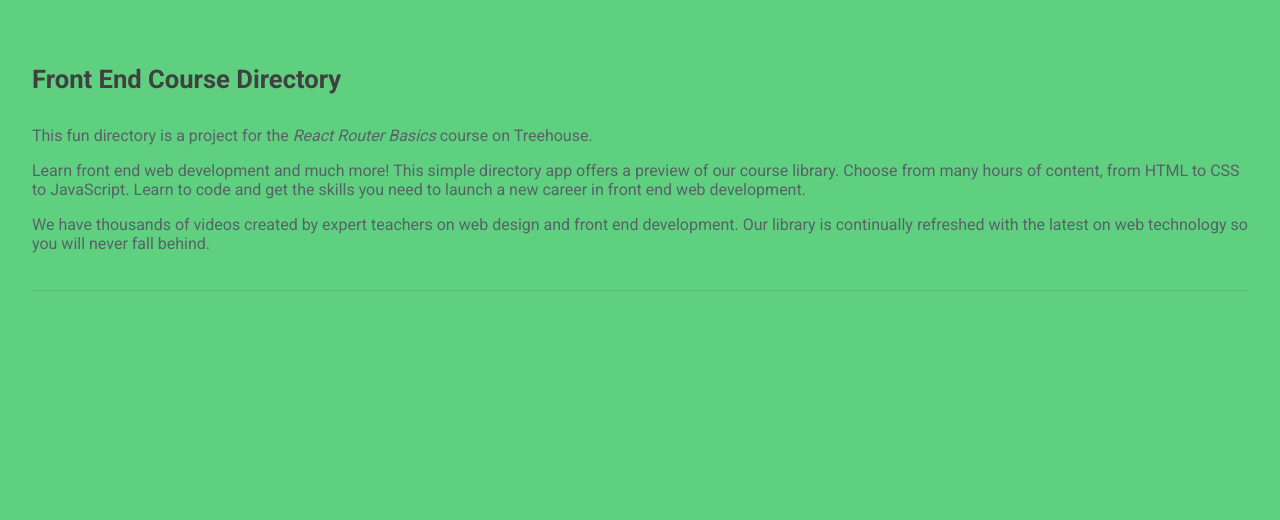
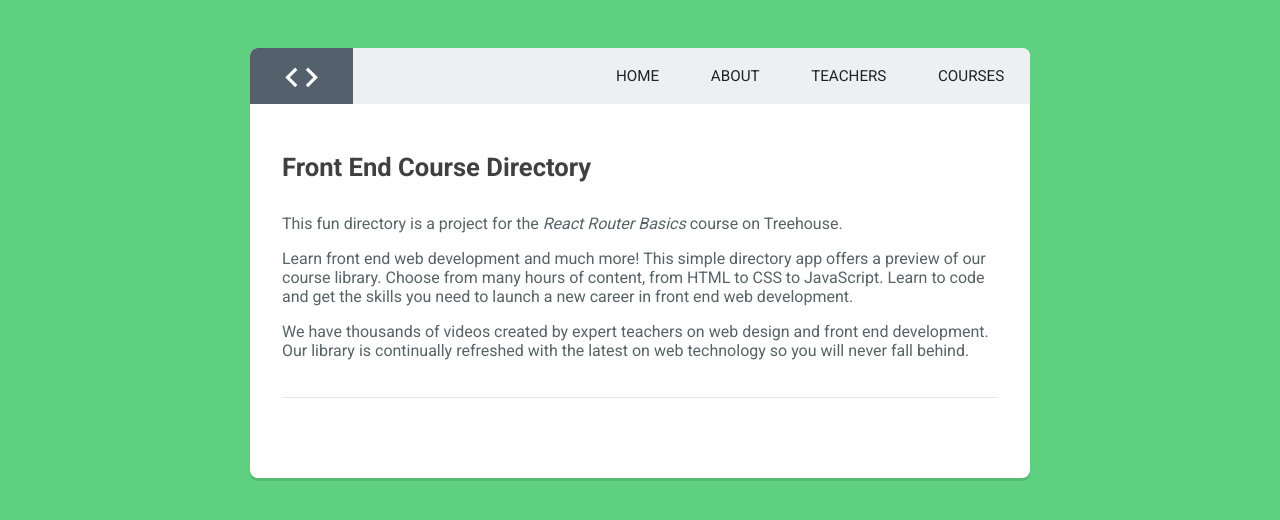
Before and after one commit to willowcheng/react-router-basics, a React app: page / in a window 1280 px wide. Shown: the top 520 px of the page. Built offline with nearby package versions, Linux system fonts and the light colour scheme.

Commit message:
Nested routes

```diff
--- a/src/components/App.js
+++ b/src/components/App.js
@@ -13,6 +13,7 @@ class App extends Component {
             <li><a href="/courses">Courses</a></li>
           </ul>
         </header>
+        { this.props.children }
       </div>
     );
   }
--- a/src/index.js
+++ b/src/index.js
@@ -16,10 +16,12 @@ import Teachers from './components/Teachers';
 // Render
 render((
     <Router history={hashHistory}>
-        <Route path="/" component={Home} />
-        <Route path="about" component={About} />
-        <Route path="teachers" component={Teachers} />
-        <Route path="courses" component={Courses}/>
+        <Route component={App}>
+            <Route path="/" component={Home} />
+            <Route path="about" component={About} />
+            <Route path="teachers" component={Teachers} />
+            <Route path="courses" component={Courses} />
+        </Route>
     </Router>
     ), document.getElementById('root')
 );
```
